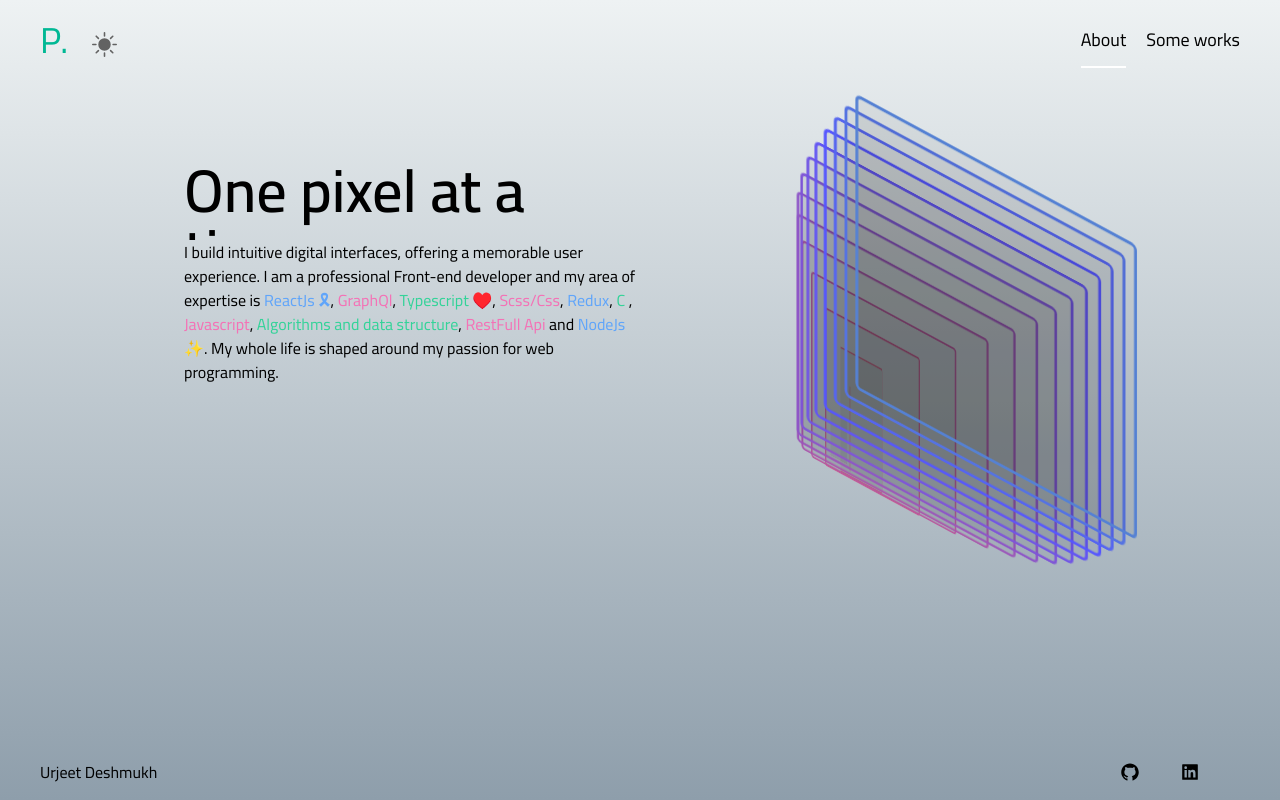
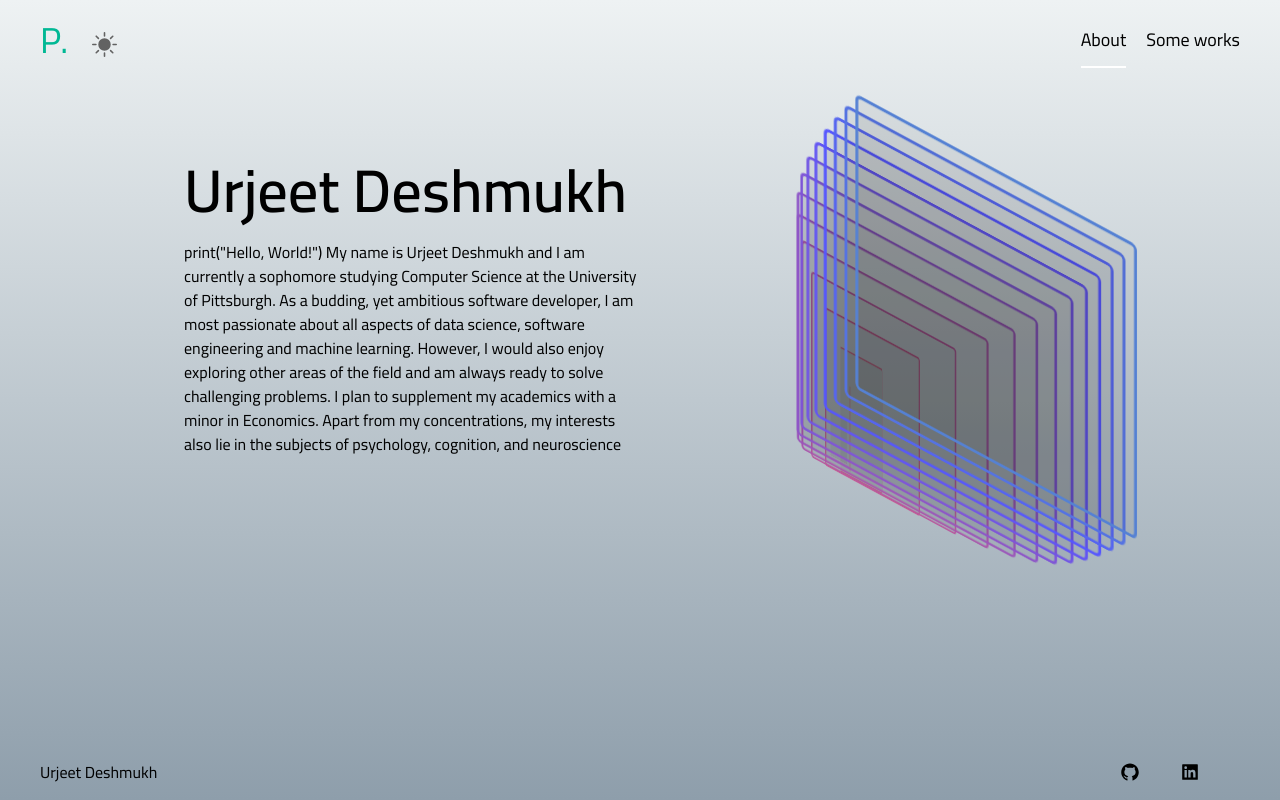
Before and after one commit to urjeet/urjeet.github.io, a Next.js app: page / in a window 1280 px wide. Built offline with nearby package versions, Linux system fonts and the light colour scheme.

Commit message:
Update index.js

```diff
--- a/pages/index.js
+++ b/pages/index.js
@@ -5,7 +5,7 @@ import { container, text_reveal, text_reveal_fade } from "../utils/Animation";
 import { Frame } from "../components";
 
 const About = () => {
-  const texts = [{ content: "One pixel at a time" }];
+  const texts = [{ content: "Urjeet Deshmukh" }];
 
   const textList = texts.map((text, index) => (
     <div className="overflow-hidden" key={index}>
@@ -27,19 +27,7 @@ const About = () => {
         <motion.div variants={container} className="md:w-1/2 lg:pl-36">
           {textList}
           <motion.p variants={text_reveal_fade}>
-            I build intuitive digital interfaces, offering a memorable user
-            experience. I am a professional Front-end developer and my area of
-            expertise is <a className="text-blue-400">ReactJs 🎗</a>,{" "}
-            <a className="text-pink-400">GraphQl</a>,{" "}
-            <a className="text-green-400">Typescript ♥️</a>,{" "}
-            <a className="text-pink-400">Scss/Css</a>,{" "}
-            <a className="text-blue-400">Redux</a>,{" "}
-            <a className="text-green-400">C </a>,{" "}
-            <a className="text-pink-400">Javascript</a>,{" "}
-            <a className="text-green-400">Algorithms and data structure</a>,{" "}
-            <a className="text-pink-400">RestFull Api</a> and{" "}
-            <a className="text-blue-400">NodeJs ✨</a>.
-            My whole life is shaped around my passion for web programming.
+            print("Hello, World!") My name is Urjeet Deshmukh and I am currently a sophomore studying Computer Science at the University of Pittsburgh. As a budding, yet ambitious software developer, I am most passionate about all aspects of data science, software engineering and machine learning. However, I would also enjoy exploring other areas of the field and am always ready to solve challenging problems. I plan to supplement my academics with a minor in Economics. Apart from my concentrations, my interests also lie in the subjects of psychology, cognition, and neuroscience
           </motion.p>
         </motion.div>
         <div className="md:static fixed md:block w-1/2">
```
